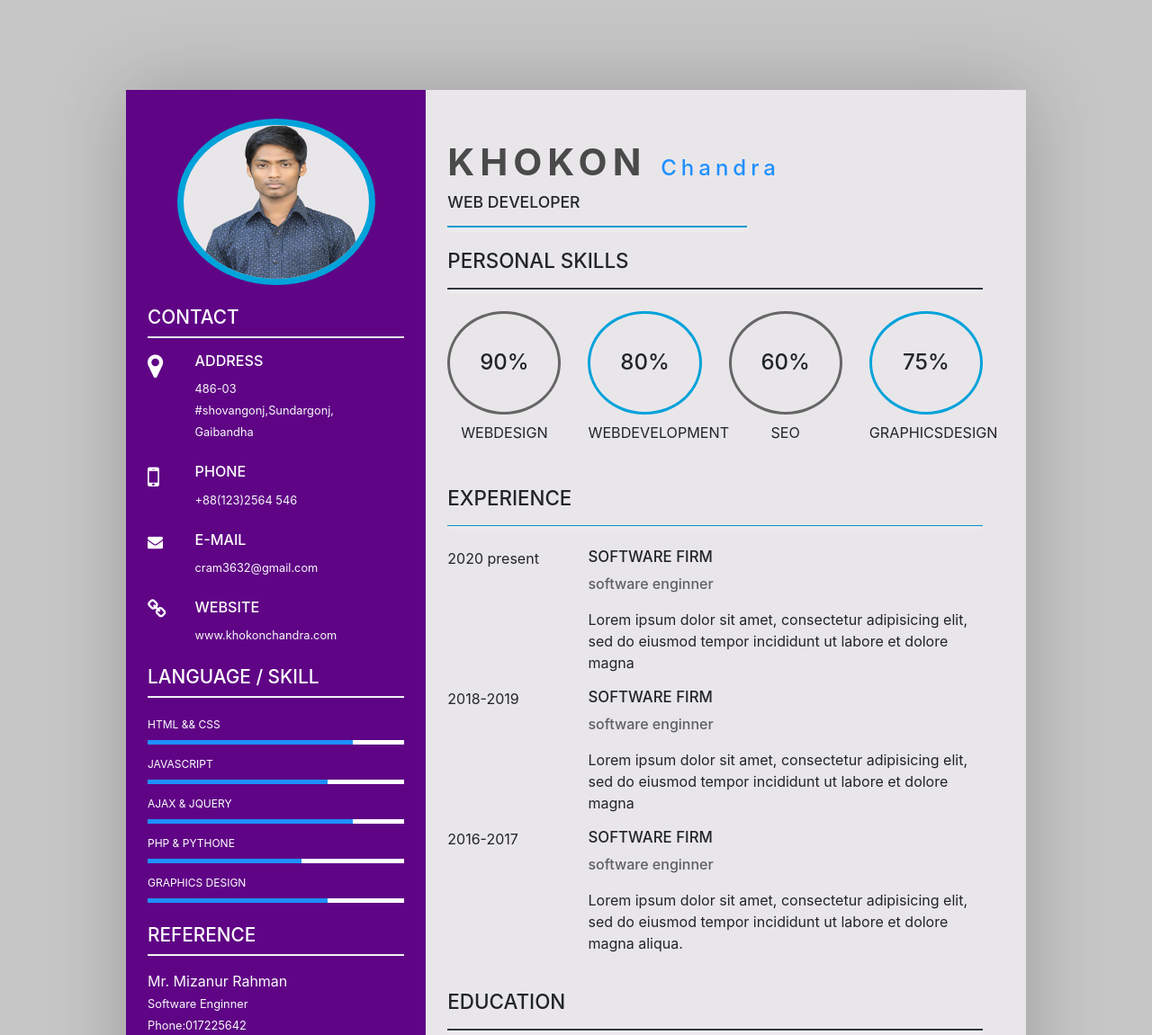
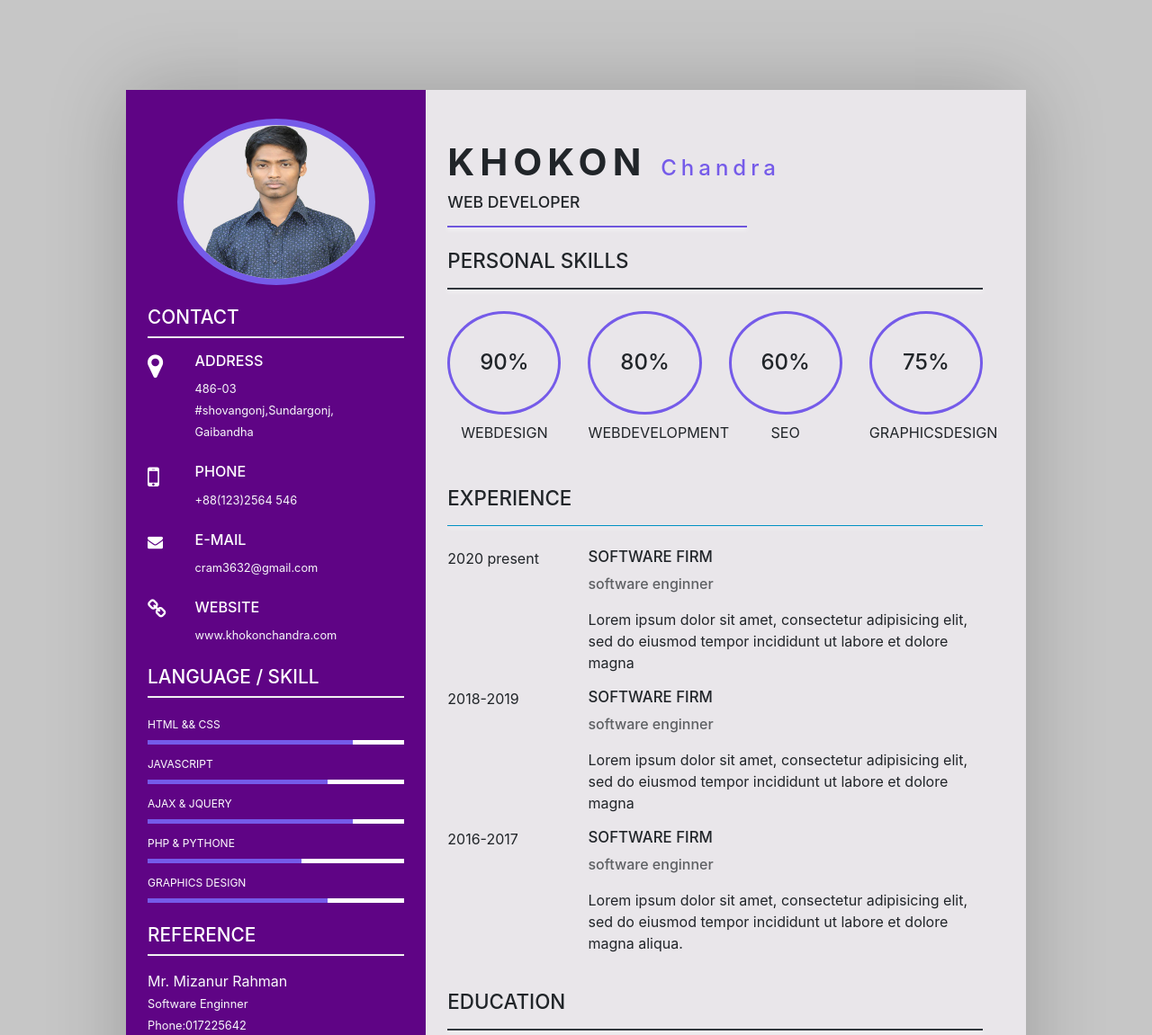
Before and after one commit to Khokon-Chandra/ressume-javascript, a plain HTML site: page index.html in a window 1280 px wide. Shown: the top 1151 px of the page at 90% size. Drawn offline with Linux system fonts and the light colour scheme.

Commit message:
I've changes color

```diff
--- a/css/color.css
+++ b/css/color.css
@@ -63,7 +63,7 @@ body{
 
 
 .skill-range{
-	background: dodgerblue;
+	background: #755be9;
 }
 
 
@@ -79,9 +79,7 @@ body{
 /*-----------Article color style start......-----------*/
 
 
-.skill-progress .two , .skill-progress .four{
-	border:3px solid #00a2da!important;
-}
+.
 
 
 .author-name{
@@ -89,11 +87,11 @@ body{
 }
 
 .author-name span{
-	color: dodgerblue;
+	color: #755be9;
 }
 
 .line1{
-	background: #00a2da;
+	background: #755be9;
 	box-shadow:  0px 2px 5px rgb(255 255 255);
 }
 
@@ -103,7 +101,7 @@ body{
 
 
 .skill-progress .circle{
-	border:3px solid #666;
+	border:3px solid #755be9;
 }
 
 .ex-sub-title{
--- a/css/sidebar.css
+++ b/css/sidebar.css
@@ -9,7 +9,7 @@
 	max-width: 220px;
 	min-height: 185px;
 	border-radius: 50%;
-	border: 7px solid #00A2DA;
+	border: 7px solid #755be9;
 }
 
 .side-title{
```
